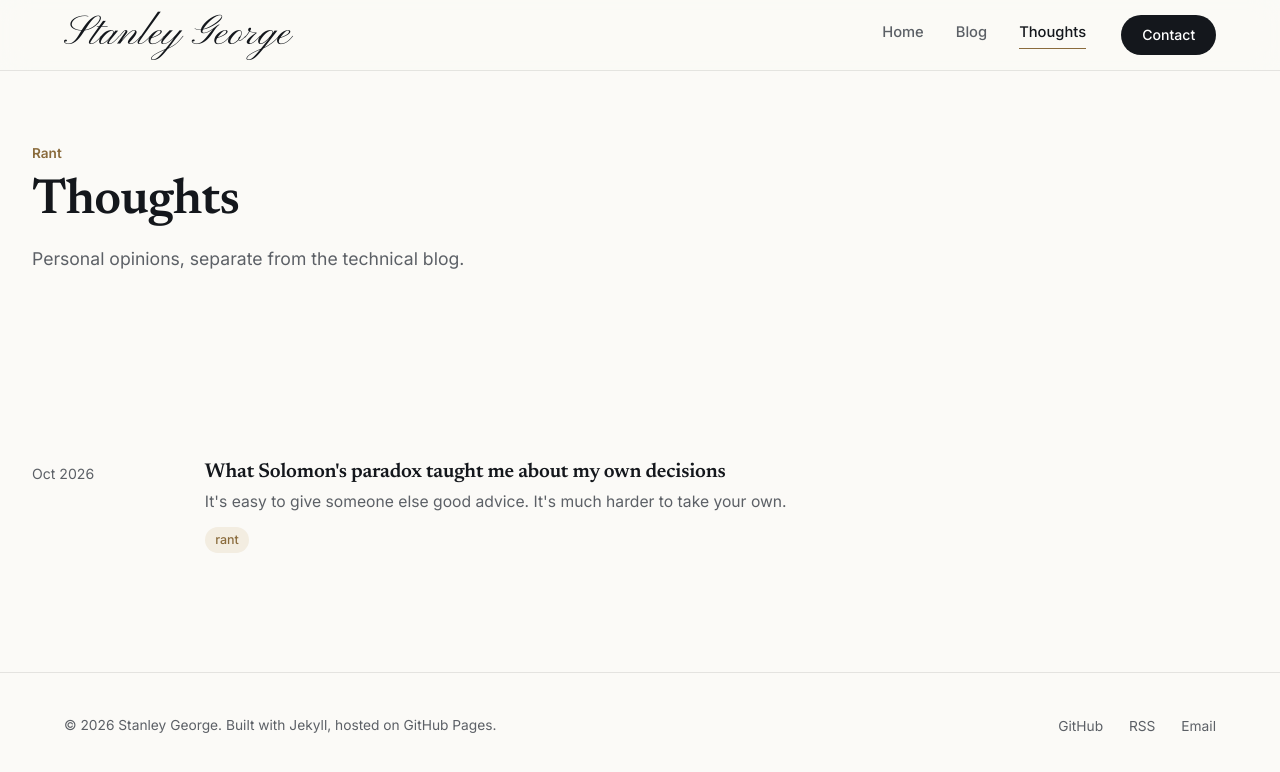
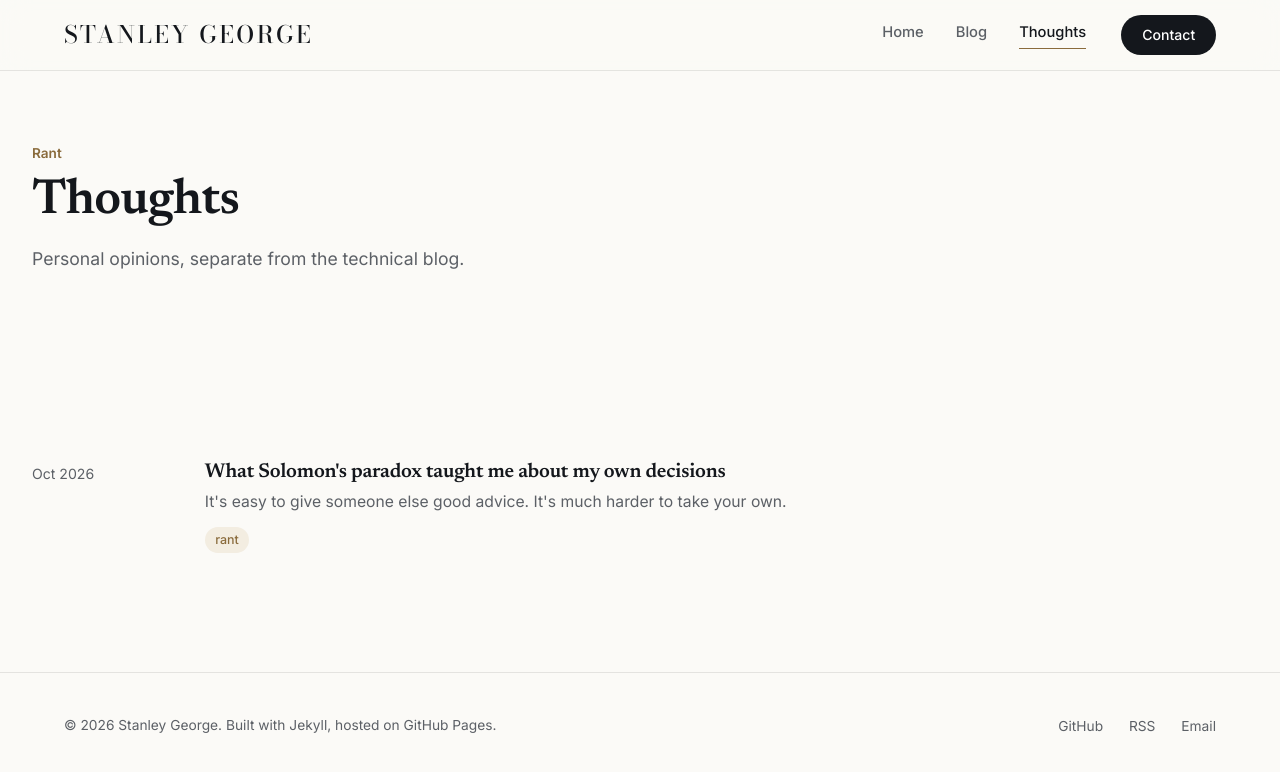
Before and after one commit to stageor/stageor.github.io, a Jekyll site: the page built from thoughts.html, in a window 1280 px wide. Shown: the top 772 px of the page. Built offline with Jekyll 4.4.1, drawn with Linux system fonts in a browser that asks for light colours.

Commit message:
Widen Blog/Thoughts listings, restyle wordmark as a luxury logotype
Removes the leftover width caps on the Blog and Thoughts listing
pages so their text fills the row the same way the home page already
does. Replaces the cursive signature wordmark with an uppercase,
letter-spaced Bodoni Moda setting — a high-contrast serif in the
style of a fashion-house logotype — for a more polished, luxury feel.

Co-Authored-By: Claude Sonnet 5 <noreply@anthropic.com>
Claude-Session: https://claude.ai/code/session_01V1zx5mLX7vrJ9dsy7ibrGV

```diff
--- a/_includes/head.html
+++ b/_includes/head.html
@@ -8,7 +8,7 @@
 
 <link rel="preconnect" href="https://fonts.googleapis.com">
 <link rel="preconnect" href="https://fonts.gstatic.com" crossorigin>
-<link href="https://fonts.googleapis.com/css2?family=Inter:wght@400;500;600;700;800&family=Newsreader:ital,opsz,wght@0,6..72,500;0,6..72,600;1,6..72,500&family=Pinyon+Script&family=IBM+Plex+Mono:wght@400;500&display=swap" rel="stylesheet">
+<link href="https://fonts.googleapis.com/css2?family=Inter:wght@400;500;600;700;800&family=Newsreader:ital,opsz,wght@0,6..72,500;0,6..72,600;1,6..72,500&family=Bodoni+Moda:wght@500;600&family=IBM+Plex+Mono:wght@400;500&display=swap" rel="stylesheet">
 <link rel="stylesheet" href="{{ '/assets/css/style.css' | relative_url }}">
 
 {% seo %}
--- a/assets/css/style.css
+++ b/assets/css/style.css
@@ -73,19 +73,19 @@ p { margin: 0 0 1.2em; color: var(--ink-soft); font-weight: 400; }
   display: flex;
   align-items: center;
   gap: 2.2rem;
-  padding-top: 0.5rem;
-  padding-bottom: 0.5rem;
+  padding-top: 0.95rem;
+  padding-bottom: 0.95rem;
 }
 .site-header .brand {
-  font-family: "Pinyon Script", cursive;
-  font-weight: 400;
-  font-size: 2.6rem;
+  font-family: "Bodoni Moda", "Didot", Georgia, serif;
+  font-weight: 500;
+  font-size: 1.5rem;
   line-height: 1;
-  letter-spacing: 0.01em;
+  letter-spacing: 0.1em;
+  text-transform: uppercase;
   color: var(--ink);
   white-space: nowrap;
   margin-right: auto;
-  padding: 0.4rem 0;
 }
 .site-header nav { display: flex; gap: 2rem; }
 .site-header nav a {
@@ -119,7 +119,7 @@ p { margin: 0 0 1.2em; color: var(--ink-soft); font-weight: 400; }
     padding-top: 0.85rem;
     padding-bottom: 0.85rem;
   }
-  .site-header .brand { font-size: 2.1rem; flex: 1 0 auto; margin-right: 0; }
+  .site-header .brand { font-size: 1.2rem; flex: 1 0 auto; margin-right: 0; letter-spacing: 0.06em; }
   .site-header .header-cta { order: 1; }
   .site-header nav {
     order: 2;
@@ -196,7 +196,6 @@ p { margin: 0 0 1.2em; color: var(--ink-soft); font-weight: 400; }
 .hero.listing.opinion-hero .eyebrow { color: var(--accent-2); }
 .hero.listing h1 { font-size: clamp(2.2rem, 5vw, 3.1rem); }
 .hero.listing p.lede {
-  max-width: 38rem;
   margin-top: 1rem;
   font-size: 1.1rem;
   color: var(--ink-soft);
@@ -277,7 +276,7 @@ section.block { padding: 5.5rem 0; }
 .entry h3 { font-size: 1.25rem; margin-bottom: 0.4rem; font-weight: 600; letter-spacing: -0.01em; }
 .entry h3 a { color: var(--ink); }
 .entry h3 a:hover { color: var(--accent); }
-.entry p { margin-bottom: 0.6rem; font-size: 0.98rem; max-width: 42rem; }
+.entry p { margin-bottom: 0.6rem; font-size: 0.98rem; }
 .entry .tag {
   display: inline-block;
   font-size: 0.78rem;
```
